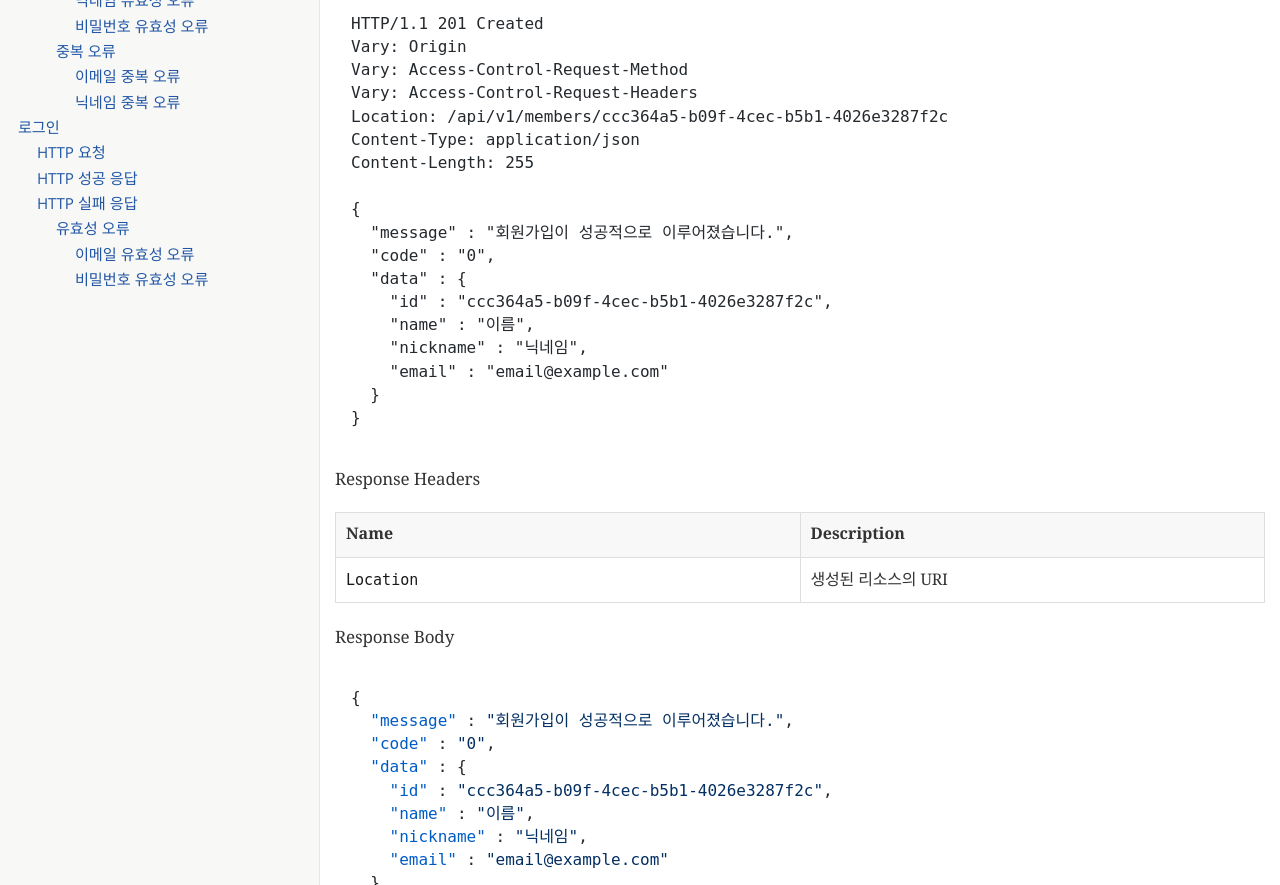
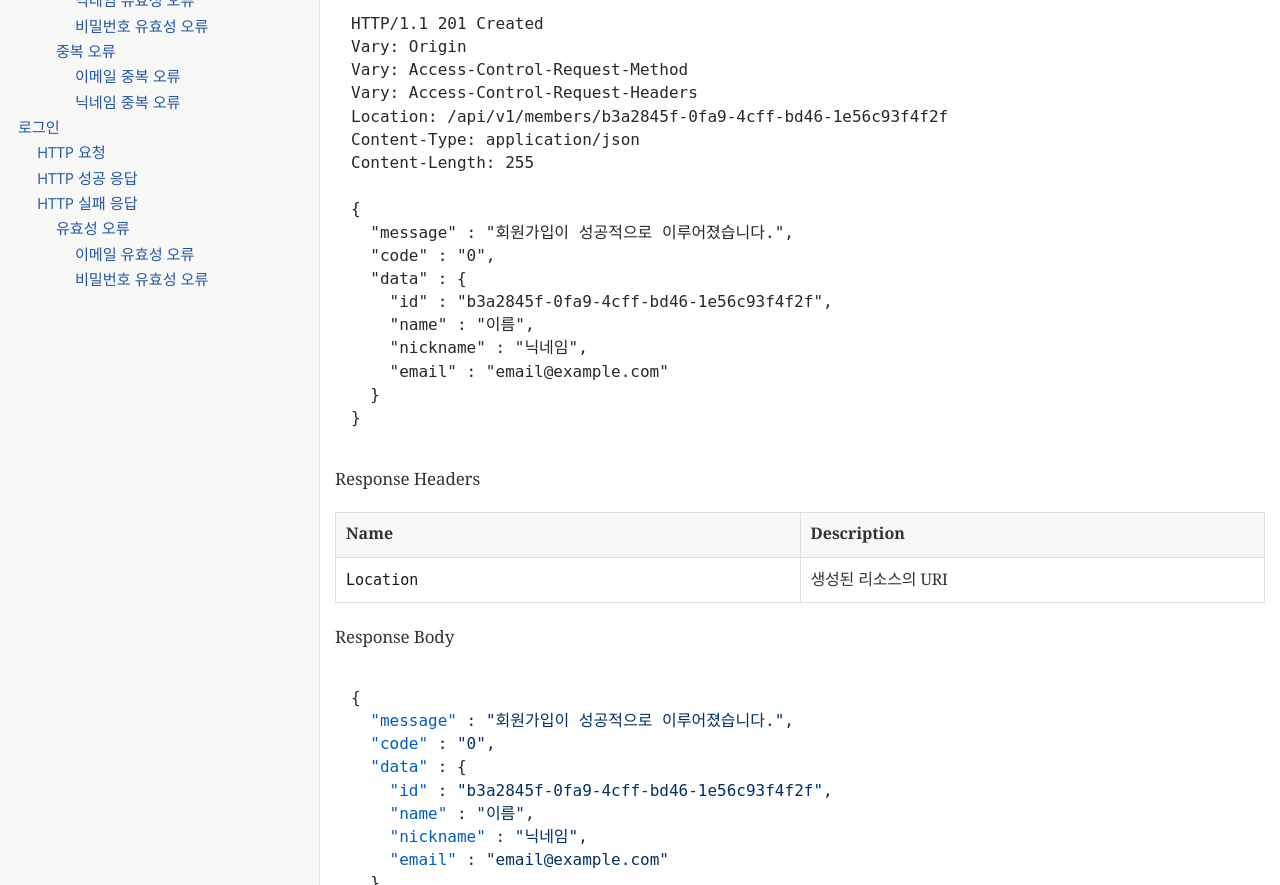
Before and after one commit to socketing-refactoring/socketing-refactoring.github.io, a Jekyll site: the page docs/member-service/index.html, which Jekyll copies as it is, in a window 1280 px wide and 1400 px high, scrolled down 1182 px. Shown: the part 246-1131 px from the top of the window. Built offline with Jekyll 4.4.1, drawn with Linux system fonts in a browser that asks for light colours; nearby versions of some CDN libraries; some web fonts are replaced; some of the changed text lies outside the part shown.

Commit message:
Update Member Service API documentation

```diff
--- a/docs/member-service/index.html
+++ b/docs/member-service/index.html
@@ -588,7 +588,7 @@ Host: localhost:8080
 Vary: Origin
 Vary: Access-Control-Request-Method
 Vary: Access-Control-Request-Headers
-Location: /api/v1/members/ccc364a5-b09f-4cec-b5b1-4026e3287f2c
+Location: /api/v1/members/b3a2845f-0fa9-4cff-bd46-1e56c93f4f2f
 Content-Type: application/json
 Content-Length: 255
 
@@ -596,7 +596,7 @@ Content-Length: 255
   "message" : "회원가입이 성공적으로 이루어졌습니다.",
   "code" : "0",
   "data" : {
-    "id" : "ccc364a5-b09f-4cec-b5b1-4026e3287f2c",
+    "id" : "b3a2845f-0fa9-4cff-bd46-1e56c93f4f2f",
     "name" : "이름",
     "nickname" : "닉네임",
     "email" : "email@example.com"
@@ -634,7 +634,7 @@ Content-Length: 255
   "message" : "회원가입이 성공적으로 이루어졌습니다.",
   "code" : "0",
   "data" : {
-    "id" : "ccc364a5-b09f-4cec-b5b1-4026e3287f2c",
+    "id" : "b3a2845f-0fa9-4cff-bd46-1e56c93f4f2f",
     "name" : "이름",
     "nickname" : "닉네임",
     "email" : "email@example.com"
```
Also changed, not shown: other parts of docs/member-service/index.html (+2 -2 lines).
